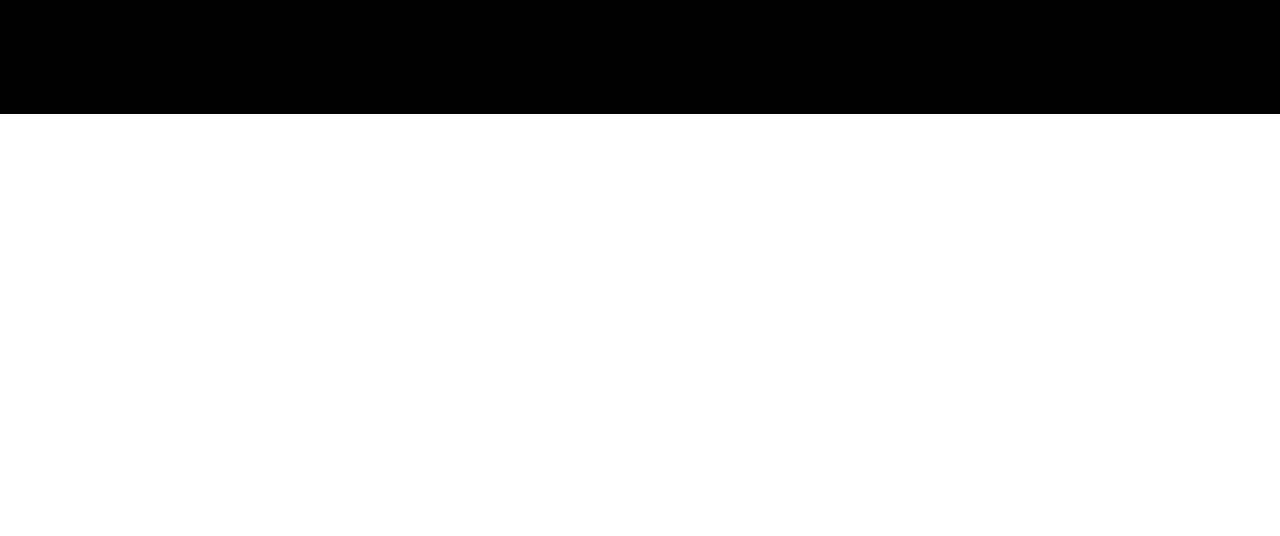
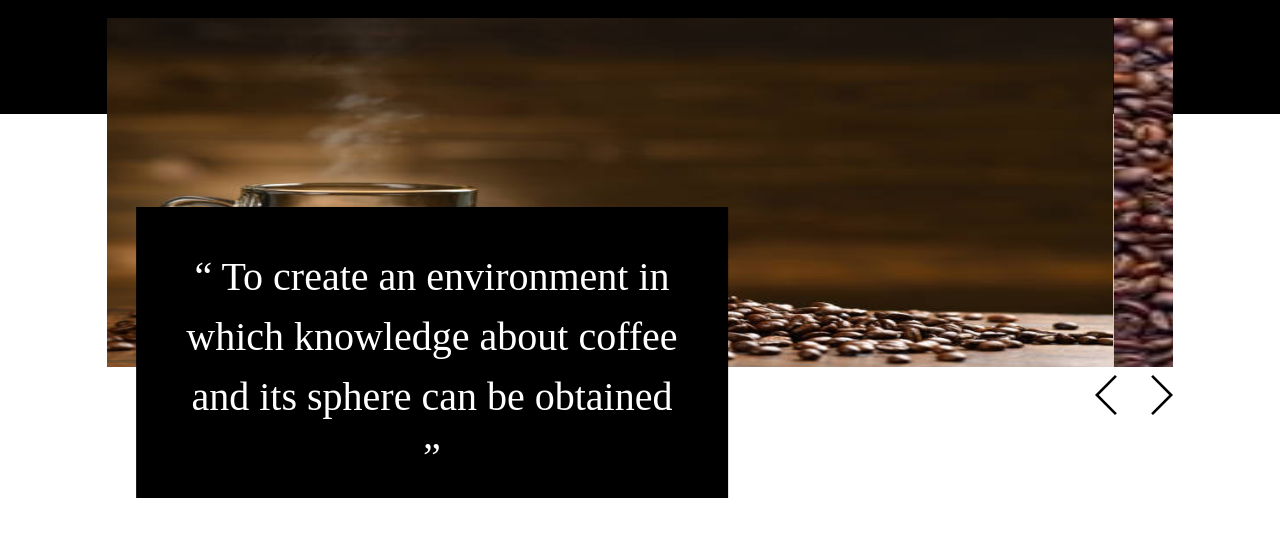
Before and after one commit to LookAtMyCodeNow/Brown-Rabbit, a website: page index.html in a window 1280 px wide. Shown: the part 152-688 px from the top of the page. Drawn offline with nearby package versions, Linux system fonts and the light colour scheme.

Commit message:
Style Sliders.

```diff
--- a/index.html
+++ b/index.html
@@ -345,6 +345,132 @@
 
     <!-- End Navbar -->
 
+    <!-- Hero Section -->
+
+    <section class="hero p-0 d-flex justify-content-center">
+      <!-- Container with Section-1 -->
+      <div class="hero_container container-xxl col-12 col-lg-10 p-0">
+        <!-- Sliders -->
+        <div
+          id="carouselExampleCaptions"
+          class="carousel slide slider-image p-0"
+          data-bs-ride="carousel"
+        >
+          <div class="carousel-inner">
+            <!-- Slider 1 -->
+            <div class="carousel-item slider-image active">
+              <!-- Image Slider-1 -->
+              <img
+                src="assets/sliders/slider-1.jpg"
+                class="d-block w-100 h-100"
+                alt="..."
+              />
+              <!-- End Image Slider-1 -->
+              <!-- Caption Slider-1  -->
+              <div
+                class="carousel-caption col-11 col-sm-10 position-static h-s-img p-0 mx-auto"
+              >
+                <div
+                  class="bg-info col-12 col-lg-8 h-s-img mt-0 me-auto d-flex justify-content-center align-items-center text-caption"
+                >
+                  <q class="fs-1 my-xl-3 py-lg-4 px-3 px-lg-5 max-wch lh-base">
+                    To create an environment in which knowledge about coffee and
+                    its sphere can be obtained
+                  </q>
+                </div>
+              </div>
+
+              <!-- End Caption Slider-1  -->
+            </div>
+            <!-- End Slider 1 -->
+
+            <!-- Slider 2 -->
+            <div class="carousel-item slider-image">
+              <!-- Image Slider-2 -->
+              <img
+                src="assets/sliders/slider-2.jpg"
+                class="d-block w-100 h-100"
+                alt="..."
+              />
+              <!-- End Image Slide-2 -->
+
+              <!-- Caption Slider-2 -->
+              <div
+                class="carousel-caption col-11 col-sm-10 position-static h-s-img p-0 mx-auto"
+              >
+                <div
+                  class="bg-info col-12 col-lg-8 h-s-img mt-0 me-auto d-flex justify-content-center align-items-center text-caption"
+                >
+                  <q class="fs-1 my-xl-3 py-lg-4 px-3 px-lg-5 max-wch lh-base">
+                    This is a great introduction do the coffee industry's best
+                    beans on the planet
+                  </q>
+                </div>
+              </div>
+              <!-- End Caption Slider-2 -->
+            </div>
+            <!-- End Slider 2 -->
+
+            <!-- Slider 3 -->
+            <div class="carousel-item slider-image">
+              <!-- Image Slider-3 -->
+              <img
+                src="assets/sliders/slider-3.jpg"
+                class="d-block w-100 h-100"
+                alt="..."
+              />
+              <!-- End Image Slider-3 -->
+              <!-- Caption Slider-3 -->
+              <div
+                class="carousel-caption col-11 col-sm-10 position-static h-s-img p-0 mx-auto"
+              >
+                <div
+                  class="bg-info col-12 col-lg-8 h-s-img mt-0 me-auto d-flex justify-content-center align-items-center text-caption"
+                >
+                  <q class="fs-1 my-xl-3 py-lg-4 px-3 px-lg-5 max-wch lh-base">
+                    Coffee in code out, this is the wayt of the eternal life and
+                    empovernment of the soul
+                  </q>
+                </div>
+              </div>
+              <!-- End Caption Slider-3 -->
+            </div>
+            <!-- End Slider 3 -->
+          </div>
+          <!-- Button Sliders -->
+
+          <!-- Button Prev -->
+          <button
+            class="carousel-control-prev"
+            type="button"
+            data-bs-target="#carouselExampleCaptions"
+            data-bs-slide="prev"
+          >
+            <span class="carousel-control-prev-icon" aria-hidden="true"></span>
+            <span class="visually-hidden">Previous</span>
+          </button>
+          <!-- End Button Prev -->
+
+          <!-- Button Next -->
+          <button
+            class="carousel-control-next"
+            type="button"
+            data-bs-target="#carouselExampleCaptions"
+            data-bs-slide="next"
+          >
+            <span class="carousel-control-next-icon" aria-hidden="true"></span>
+            <span class="visually-hidden">Next</span>
+          </button>
+          <!-- End Button Next -->
+          <!-- End Button Sliders -->
+        </div>
+        <!-- End Sliders -->
+      </div>
+      <!-- End Container with Section-1-->
+    </section>
+
+    <!-- End Hero Section-->
+
     <script
       src="https://cdn.jsdelivr.net/npm/bootstrap@5.3.2/dist/js/bootstrap.bundle.min.js"
       integrity="sha384-C6RzsynM9kWDrMNeT87bh95OGNyZPhcTNXj1NW7RuBCsyN/o0jlpcV8Qyq46cDfL"
--- a/scss/_globals.scss
+++ b/scss/_globals.scss
@@ -46,6 +46,92 @@
 .navbar-toggler-icon {
   width: 1.875rem;
   height: 1.1875rem;
+}
+
+// Rotate readging glass on click
+.rotate {
+  transform: rotate(45deg);
+  transition: transform 0.3 ease-in-out;
+}
+
+// Carousel
+.carousel-control-prev-icon,
+.carousel-control-next-icon {
+  width: 40px;
+  height: 40px;
+  color: white;
+  fill: white;
+}
+
+.carousel-control-prev,
+.carousel-control-next {
+  bottom: 8.5rem;
+}
+
+@media (min-width: 576px) {
+  .carousel-control-prev,
+  .carousel-control-next {
+    bottom: 11.5rem;
+  }
+}
+
+.carousel-caption {
+  transform: translateY(-40%);
+  bottom: unset;
+  left: unset;
+  right: unset;
+  min-height: 200px;
+}
+
+.text-caption,
+.carousel-caption {
+  min-height: 200px;
+}
+
+@media (min-width: 992px) {
+  .carousel-control-prev,
+  .carousel-control-next {
+    justify-content: end;
+    top: unset;
+    opacity: 1;
+    width: 40px;
+    bottom: -3rem;
+  }
+
+  .carousel-caption {
+    transform: translateY(-50%);
+  }
+
+  .carousel-control-prev {
+    right: 3vw;
+    left: unset;
+    background-image: none;
+    background-repeat: no-repeat;
+  }
+
+  .carousel-control-prev-icon {
+    background-image: url("../assets/icons/arrow-left.svg");
+  }
+
+  .carousel-control-next-icon {
+    background-image: url("../assets/icons/arrow-right.svg");
+  }
+
+  .carousel-inner {
+    height: 60vh;
+  }
+}
+
+@media (min-width: 1360px) {
+  .carousel-control-prev {
+    right: 50px;
+  }
+}
+
+@media (max-width: 992px) {
+  .carousel-caption {
+    left: 9%;
+  }
 }
 
 .hero,
@@ -100,8 +186,4 @@
     height: unset;
   }
 }
-
-.rotate {
-  transform: rotate(45deg);
-  transition: transform 0.3 ease-in-out;
-}
+// End Carousel
```
Also changed, not shown: css/main.min.css, 1 other file.
